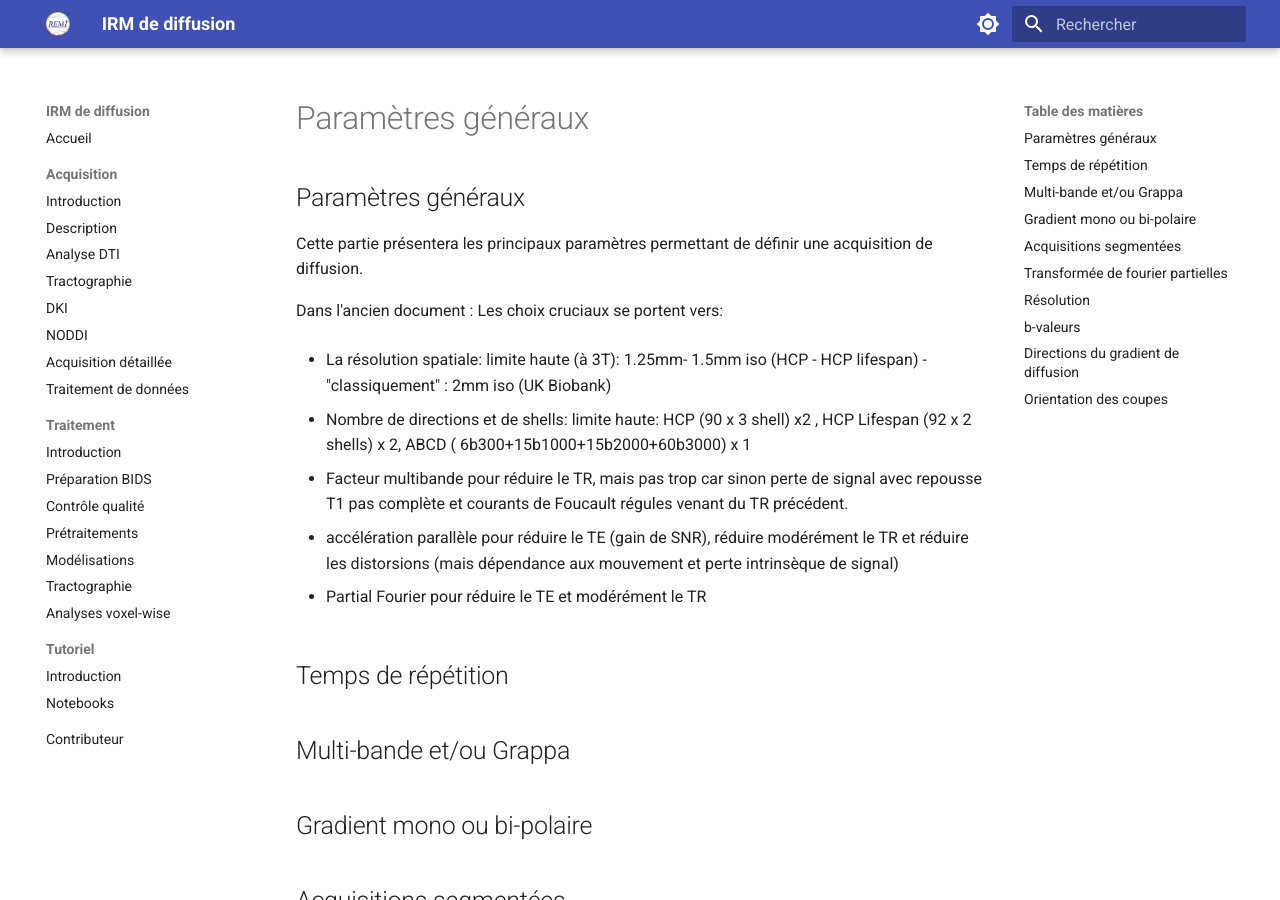
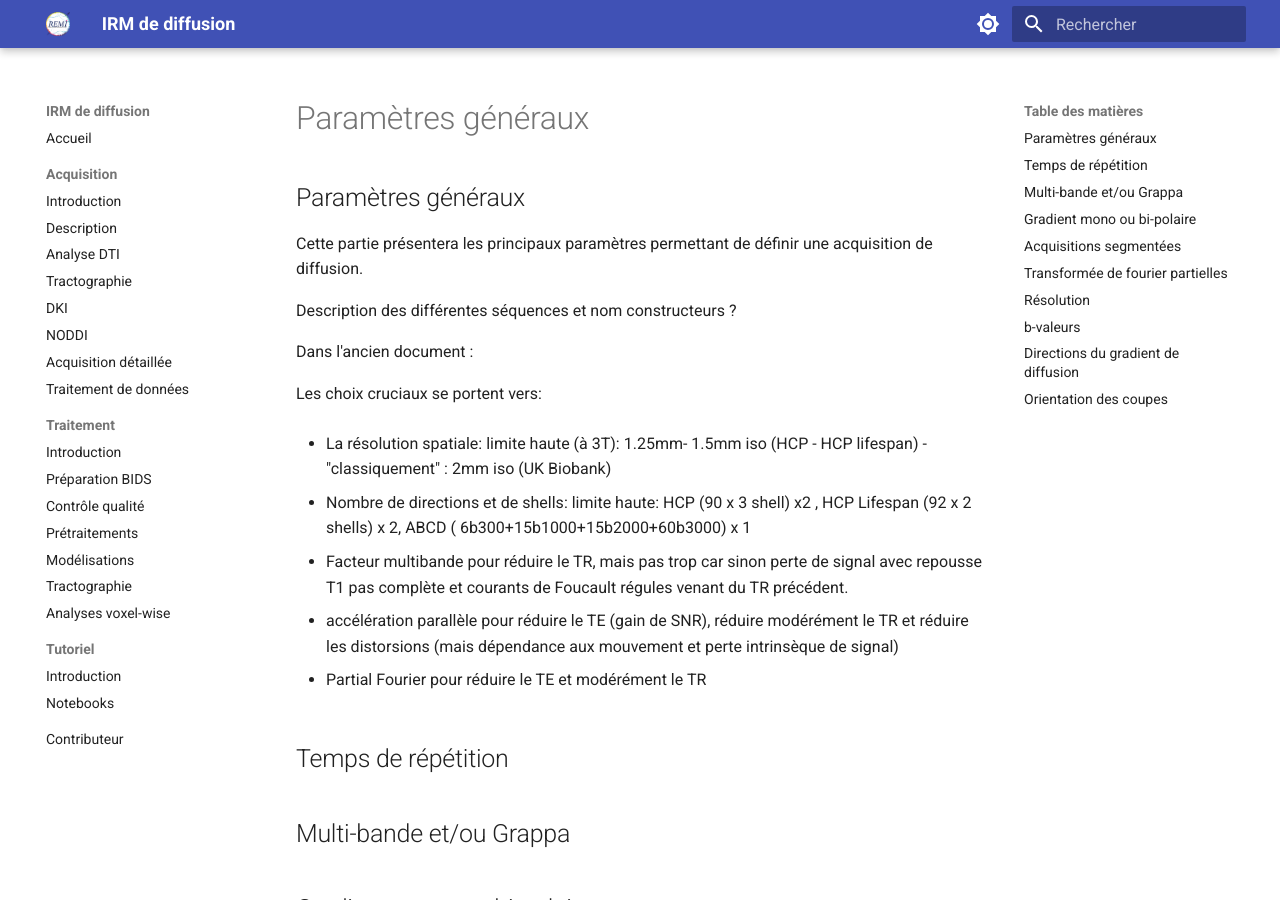
Before and after one commit to hdary/remi-diffusion, an MkDocs documentation site: the page built from docs/acquisition/04-parametres-generaux.md, in a window 1280 px wide and 900 px high. Built offline with MkDocs 1.6.1 and Material for MkDocs 9.7.7, drawn with Linux system fonts in a browser that asks for light colours.

Commit message:
Update 04-parametres-generaux.md

```diff
--- a/docs/acquisition/04-parametres-generaux.md
+++ b/docs/acquisition/04-parametres-generaux.md
@@ -8,9 +8,10 @@ title: Paramètres généraux
 
 Cette partie présentera les principaux paramètres permettant de définir une acquisition de diffusion.
 
-
+Description des différentes séquences et nom constructeurs ?
 
 Dans l'ancien document :
+
 Les choix cruciaux se portent vers:
 
 - La résolution spatiale: limite haute (à 3T): 1.25mm- 1.5mm iso (HCP - HCP lifespan) - "classiquement" : 2mm iso (UK Biobank)
```
